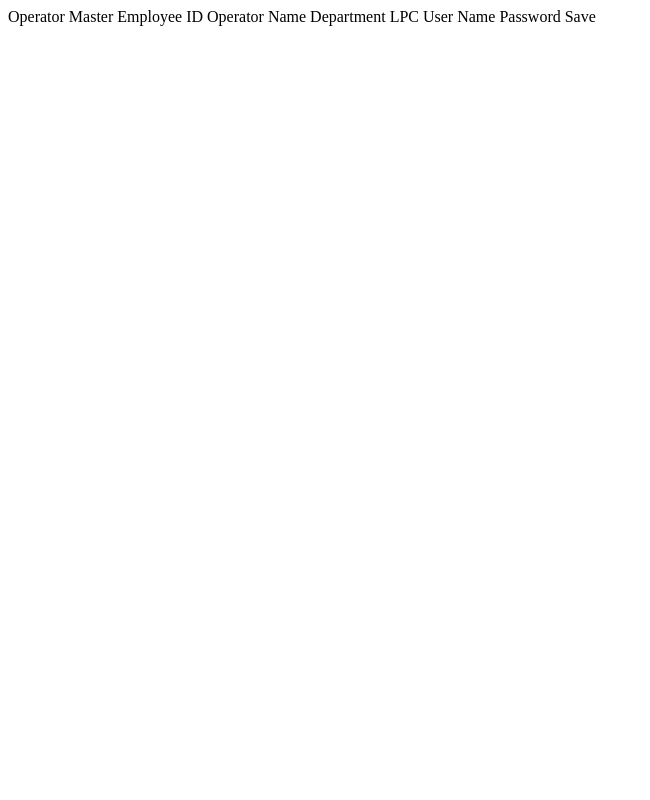
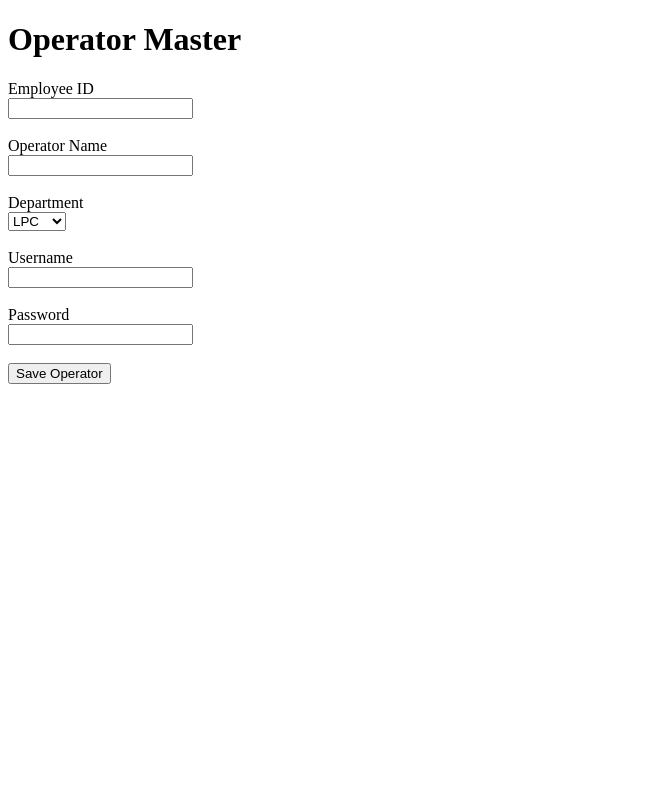
Before and after one commit to ranveersinghmssl1-source/MSSL-Maintenance-System, a Python web app: template templates/operator_master.html in a window 1280 px wide. Shown: the whole page, without its empty margins (0-650 px from the left). Run offline with Jinja, Linux system fonts and the light colour scheme; the template is opened without the code that fills it, so the values that code supplies are empty.

Commit message:
Update operator_master.html

```diff
--- a/templates/operator_master.html
+++ b/templates/operator_master.html
@@ -1,19 +1,48 @@
-Operator Master
-Employee ID
+<!DOCTYPE html>
+<html>
+<head>
+    <title>Operator Master</title>
+</head>
+<body>
 
+<h1>Operator Master</h1>
 
-Operator Name
+<form>
 
+<label>Employee ID</label><br>
+<input type="text" name="employee_id">
 
-Department
+<br><br>
 
-LPC
+<label>Operator Name</label><br>
+<input type="text" name="operator_name">
 
+<br><br>
 
-User Name
+<label>Department</label><br>
 
+<select name="department">
+    <option>LPC</option>
+    <option>ASSY</option>
+</select>
 
-Password
+<br><br>
 
+<label>Username</label><br>
+<input type="text" name="username">
 
-Save
+<br><br>
+
+<label>Password</label><br>
+<input type="password" name="password">
+
+<br><br>
+
+<button type="submit">
+Save Operator
+</button>
+
+</form>
+
+</body>
+</html>
```
